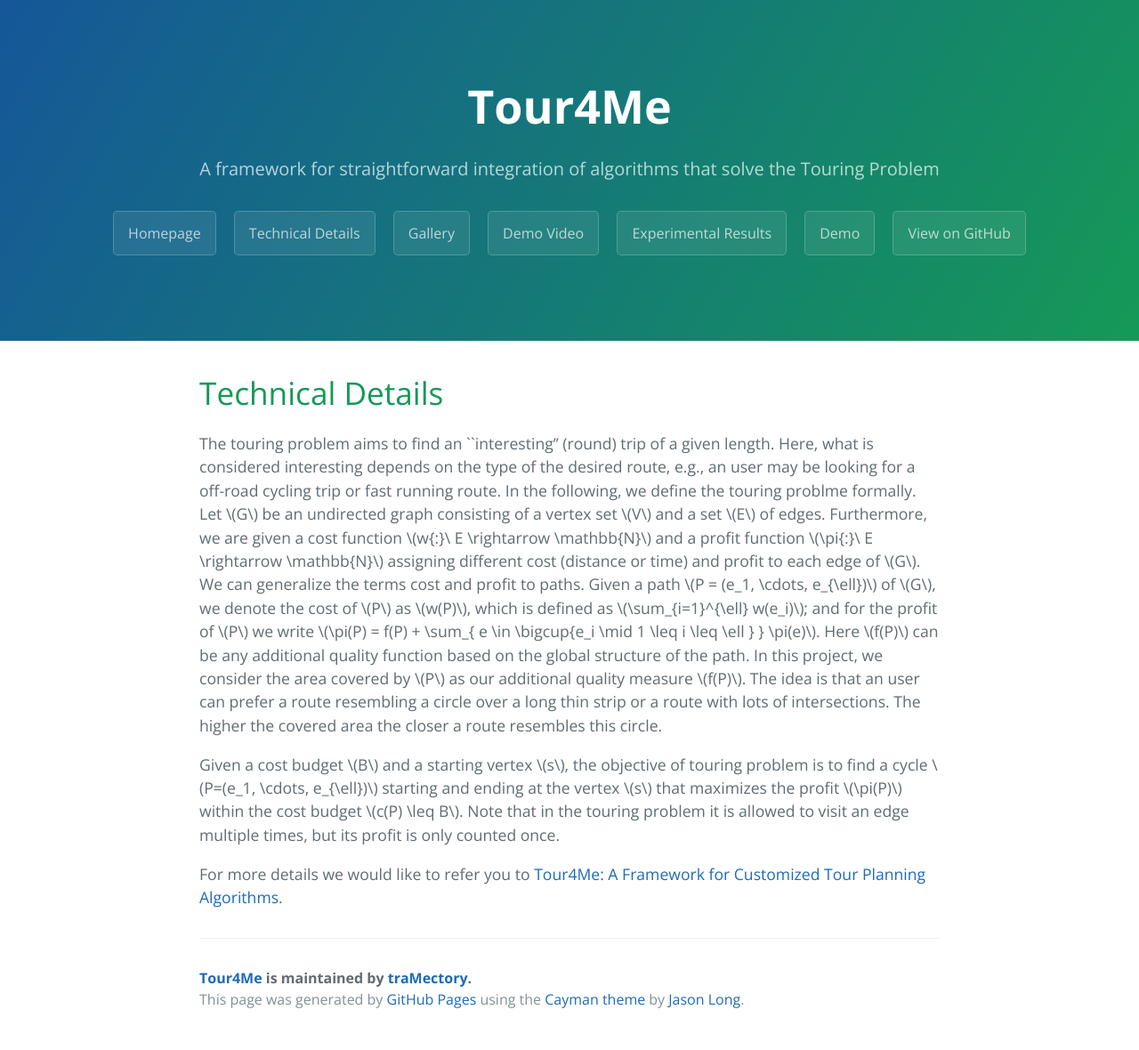
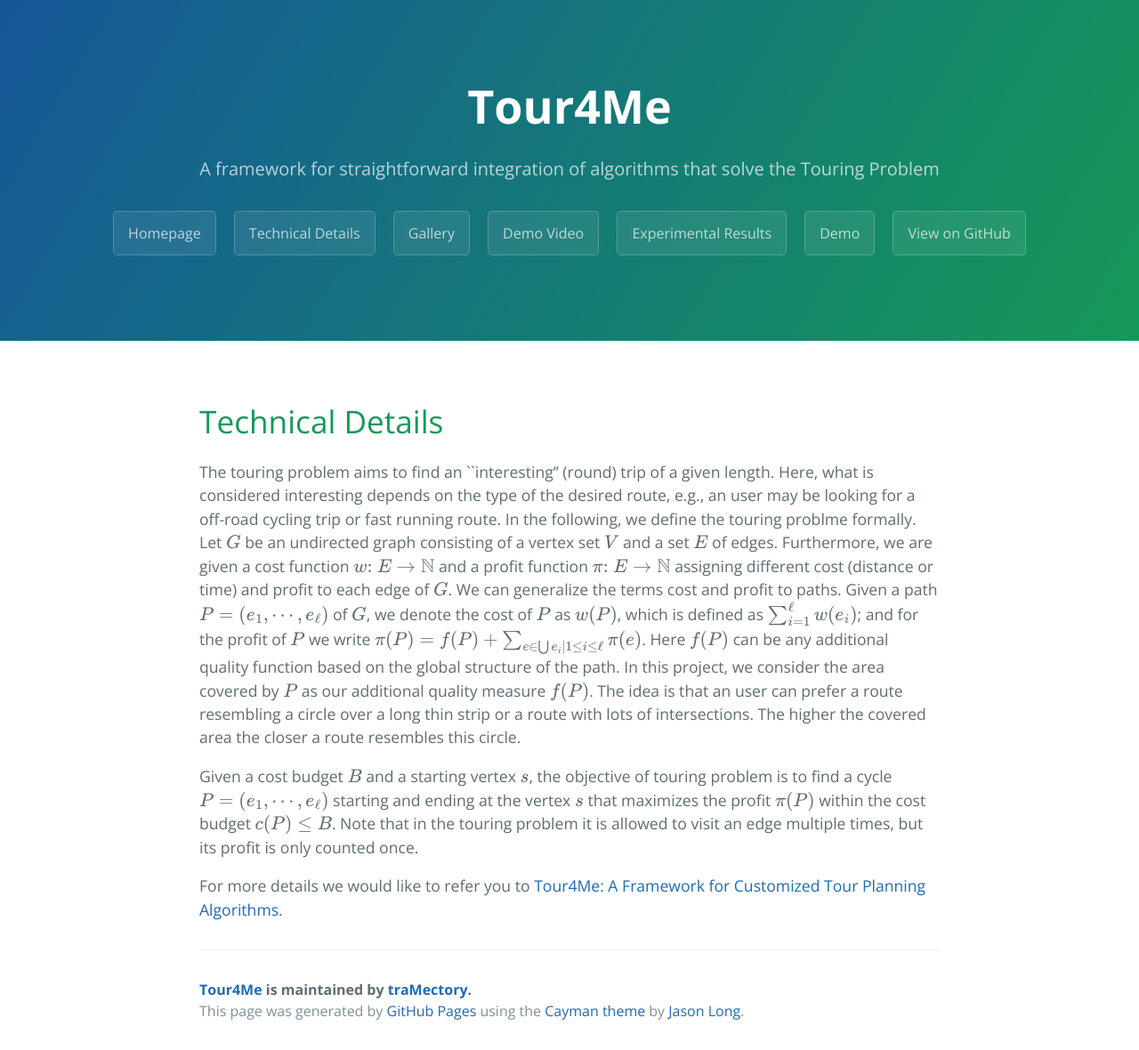
Before and after one commit to traMectory/tour4me, a Jekyll site: the page built from docs/technical.md, in a window 1280 px wide. Shown: the whole page at 89% size. Built offline with Jekyll 4.4.1, drawn with Linux system fonts in a browser that asks for light colours; formulas are drawn with MathJax 3; some of the changed lines change nothing that is shown.

Commit message:
Math notation to technical details

```diff
--- a/docs/technical.md
+++ b/docs/technical.md
@@ -3,6 +3,8 @@
 layout: template
 filename: technical
 ---
+
+<script src="https://cdn.mathjax.org/mathjax/latest/MathJax.js?config=TeX-AMS-MML_HTMLorMML" type="text/javascript"></script> <style> * { box-sizing: border-box; } .column { float: left;R width: 50%; padding: 5px; } /* Clearfix (clear floats) */ .row::after { content: ""; clear: both; display: table; } </style>
 
 # Technical Details
 
```
